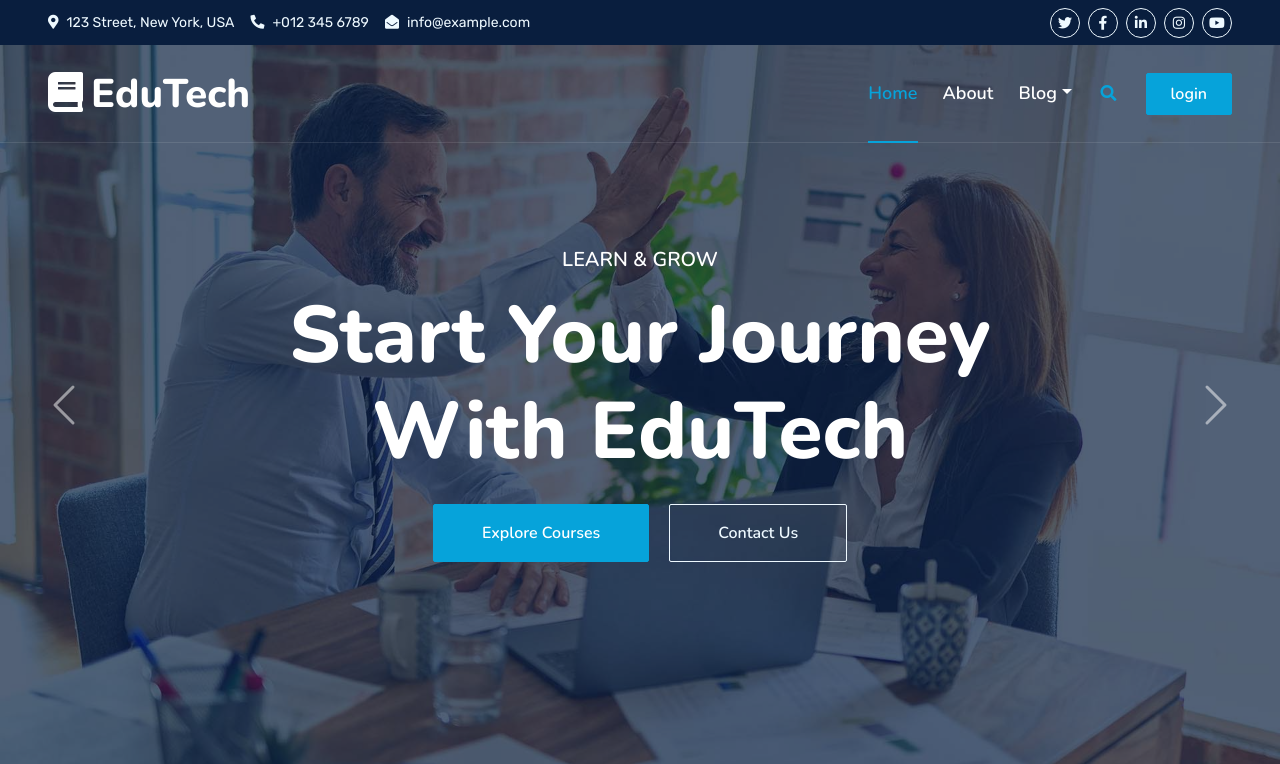
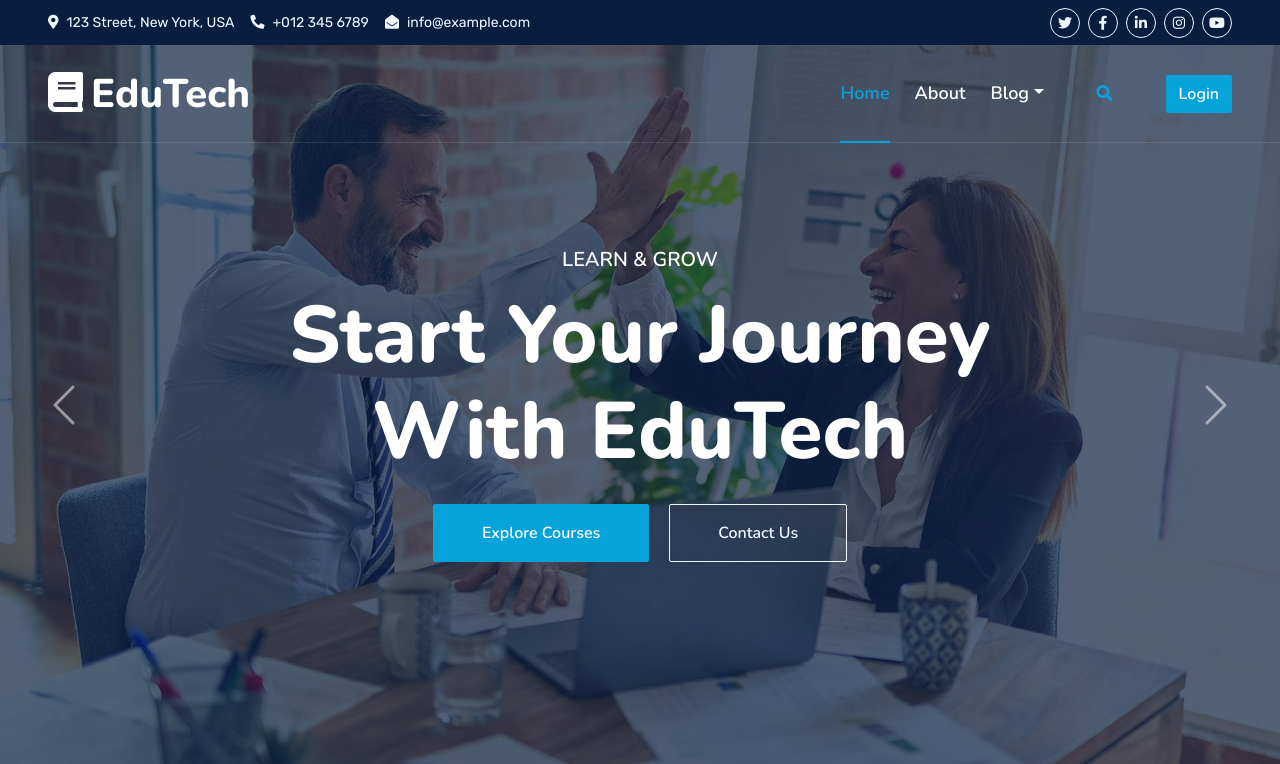
Before and after one commit to Mahdi732/Golden-Course, a PHP site: page / in a window 1280 px wide. Shown: the top 764 px of the page. Run offline with PHP 8.4, Linux system fonts and the light colour scheme; some libraries are stand-ins or nearby versions.

Commit message:
fix design for nav and add log out

```diff
--- a/pages/index.php
+++ b/pages/index.php
@@ -23,7 +23,6 @@ require_once('../prosses/user.php');
     <!-- Icon Font Stylesheet -->
     <link href="https://cdnjs.cloudflare.com/ajax/libs/font-awesome/5.10.0/css/all.min.css" rel="stylesheet">
     <link href="https://cdn.jsdelivr.net/npm/bootstrap-icons@1.4.1/font/bootstrap-icons.css" rel="stylesheet">
-
 
     <!-- Libraries Stylesheet -->
     <link href="../lib/owlcarousel/assets/owl.carousel.min.css" rel="stylesheet">
@@ -73,7 +72,7 @@ require_once('../prosses/user.php');
             <button class="navbar-toggler" type="button" data-bs-toggle="collapse" data-bs-target="#navbarCollapse">
                 <span class="fa fa-bars"></span>
             </button>
-            <div class="collapse navbar-collapse" id="navbarCollapse">
+            <div class="collapse navbar-collapse gap-4" id="navbarCollapse">
                 <div class="navbar-nav ms-auto py-0">
                     <a href="index.php" class="nav-item nav-link active">Home</a>
                     <a href="about.php" class="nav-item nav-link">About</a>
@@ -86,14 +85,29 @@ require_once('../prosses/user.php');
                     </div>
                 </div>
                 <?php
-                if (!isset($_SESSION['user'])) {
-                    echo '<button type="button" class="btn text-primary ms-3" data-bs-toggle="modal" data-bs-target="#searchModal"><i class="fa fa-search"></i></button>
-                    <a href="login.php" class="btn btn-primary py-2 px-4 ms-3">login</a>';
+                if (isset($_SESSION['user']) && $_SESSION['user']['role'] === "Admin") {
+                    echo '<div class="d-flex align-items-center">
+                                <a href="#" class="d-flex align-items-center text-decoration-none" data-bs-toggle="dropdown" aria-expanded="false">
+                                    <img src="https://cdn.pixabay.com/photo/2017/06/13/12/53/profile-2398782_1280.png" alt="Profile" class="rounded-circle" style="width: 40px; height: 40px;">
+                                </a>
+                        </div>';
+                } elseif (isset($_SESSION["user"]) && $_SESSION["user"]["role"] === "Etudiant") {
+                    echo '<div class="d-flex align-items-center">
+                                <a href="#" class="d-flex align-items-center text-decoration-none" data-bs-toggle="dropdown" aria-expanded="false">
+                                    <img src="https://cdn.pixabay.com/photo/2017/06/13/12/53/profile-2398782_1280.png" alt="Profile" class="rounded-circle" style="width: 40px; height: 40px;">
+                                </a>
+                        </div>';
+                } elseif (isset($_SESSION['user']) && $_SESSION['user']['role'] === 'Enseignant') {
+                    echo '<div class="d-flex align-items-center">
+                                <a href="#" class="d-flex align-items-center text-decoration-none" data-bs-toggle="dropdown" aria-expanded="false">
+                                    <img src="https://cdn.pixabay.com/photo/2017/06/13/12/53/profile-2398782_1280.png" alt="Profile" class="rounded-circle" style="width: 40px; height: 40px;">
+                                </a>
+                        </div>';
                 } else {
-                    if ($_SESSION['user']) {
-                        echo '<span class="btn btn-success py-2 px-4 ms-3">Welcome, ' . $_SESSION['user']['username'] . '</span>';
-                        echo '<a href="logout.php" class="btn btn-danger py-2 px-4 ms-3">Logout</a>';
-                    }
+                    echo '<button type="button" class="btn btn-link text-primary ms-3" data-bs-toggle="modal" data-bs-target="#searchModal">
+                            <i class="fa fa-search"></i>
+                        </button>
+                        <a href="login.php" class="btn btn-primary ms-3">Login</a>';
                 }
                 ?>
             </div>
```
